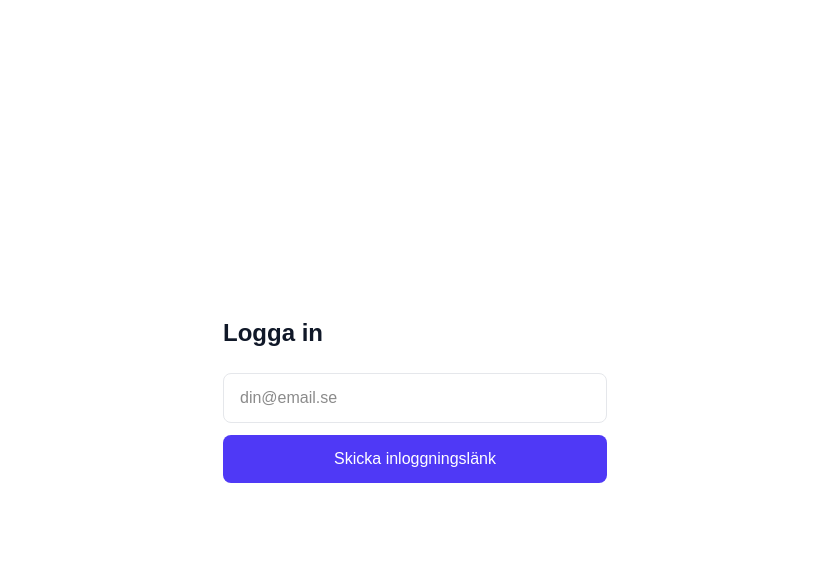
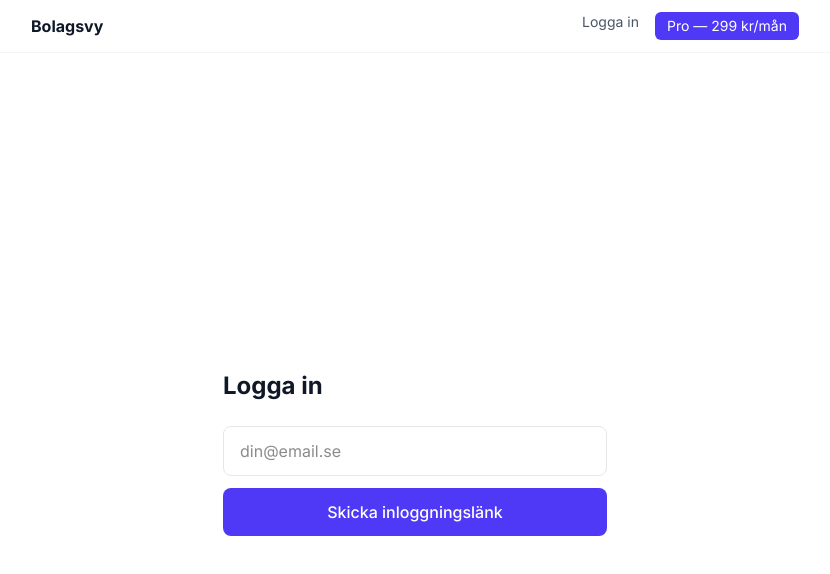
Before and after one commit to Anderssontimmy/bolagsvy, a Next.js app in the folder bolagsvy/: page /auth/login in a window 1280 px wide. Shown: the top 574 px of the page, without its empty margins (225-1055 px from the left). Built offline with nearby package versions, Linux system fonts and the light colour scheme; no server answers.

Commit message:
feat: add navigation and account page

```diff
--- /dev/null
+++ b/bolagsvy/app/konto/page.tsx
@@ -0,0 +1,30 @@
+import { createClient } from '@/lib/supabase/server'
+import { redirect } from 'next/navigation'
+
+export default async function KontoPage() {
+  const supabase = await createClient()
+  const { data: { user } } = await supabase.auth.getUser()
+  if (!user) redirect('/auth/login')
+
+  async function logout() {
+    'use server'
+    const supabase = await createClient()
+    await supabase.auth.signOut()
+    redirect('/')
+  }
+
+  return (
+    <main className="max-w-md mx-auto px-4 py-10">
+      <h1 className="text-2xl font-bold text-gray-900 mb-6">Konto</h1>
+      <div className="bg-gray-50 rounded-xl p-5 mb-4">
+        <p className="text-sm text-gray-500">Inloggad som</p>
+        <p className="font-medium text-gray-900">{user.email}</p>
+      </div>
+      <form action={logout}>
+        <button type="submit" className="w-full py-2.5 border border-gray-200 rounded-lg text-sm text-gray-700 hover:bg-gray-50">
+          Logga ut
+        </button>
+      </form>
+    </main>
+  )
+}
--- a/bolagsvy/app/layout.tsx
+++ b/bolagsvy/app/layout.tsx
@@ -1,33 +1,22 @@
-import type { Metadata } from "next";
-import { Geist, Geist_Mono } from "next/font/google";
-import "./globals.css";
+import type { Metadata } from 'next'
+import { Inter } from 'next/font/google'
+import './globals.css'
+import { Nav } from '@/components/Nav'
 
-const geistSans = Geist({
-  variable: "--font-geist-sans",
-  subsets: ["latin"],
-});
-
-const geistMono = Geist_Mono({
-  variable: "--font-geist-mono",
-  subsets: ["latin"],
-});
+const inter = Inter({ subsets: ['latin'] })
 
 export const metadata: Metadata = {
-  title: "Create Next App",
-  description: "Generated by create next app",
-};
+  title: 'Bolagsvy',
+  description: 'Sök och bevaka svenska bolag',
+}
 
-export default function RootLayout({
-  children,
-}: Readonly<{
-  children: React.ReactNode;
-}>) {
+export default function RootLayout({ children }: { children: React.ReactNode }) {
   return (
-    <html
-      lang="en"
-      className={`${geistSans.variable} ${geistMono.variable} h-full antialiased`}
-    >
-      <body className="min-h-full flex flex-col">{children}</body>
+    <html lang="sv">
+      <body className={inter.className}>
+        <Nav />
+        {children}
+      </body>
     </html>
-  );
+  )
 }
--- /dev/null
+++ b/bolagsvy/components/Nav.tsx
@@ -0,0 +1,30 @@
+import Link from 'next/link'
+import { createClient } from '@/lib/supabase/server'
+
+export async function Nav() {
+  const supabase = await createClient()
+  const { data: { user } } = await supabase.auth.getUser()
+
+  return (
+    <nav className="border-b border-gray-100 px-4 py-3">
+      <div className="max-w-3xl mx-auto flex justify-between items-center">
+        <Link href="/" className="font-bold text-gray-900">Bolagsvy</Link>
+        <div className="flex gap-4 text-sm">
+          {user ? (
+            <>
+              <Link href="/dashboard" className="text-gray-600 hover:text-gray-900">Dashboard</Link>
+              <Link href="/konto" className="text-gray-600 hover:text-gray-900">Konto</Link>
+            </>
+          ) : (
+            <>
+              <Link href="/auth/login" className="text-gray-600 hover:text-gray-900">Logga in</Link>
+              <Link href="/auth/registrera" className="px-3 py-1 bg-indigo-600 text-white rounded-md hover:bg-indigo-700">
+                Pro — 299 kr/mån
+              </Link>
+            </>
+          )}
+        </div>
+      </div>
+    </nav>
+  )
+}
```
